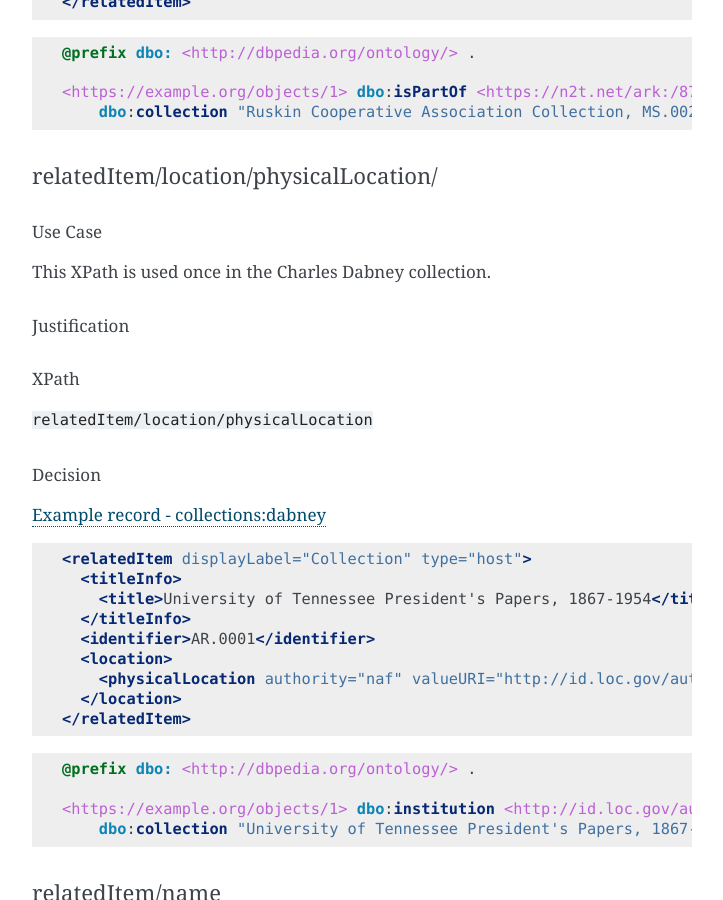
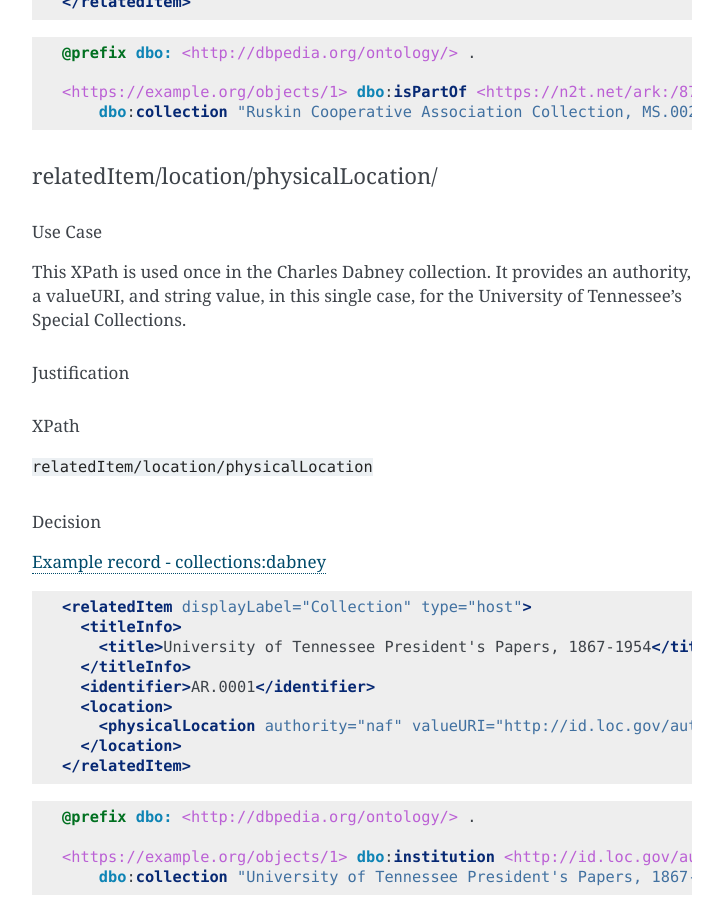
Before and after one commit to UTKcataloging/mods_to_rdf, a Sphinx documentation site: the page built from docs/source/contents/4_draft_mapping.rst, in a window 1280 px wide and 900 px high, scrolled down 52945 px. Shown: the whole window, without its empty margins (388-1111 px from the left). Built offline with Sphinx 7.4.7, drawn with Linux system fonts in a browser that asks for light colours; formulas are drawn with MathJax 3.

Commit message:
Update relatedItem/location/physicalLocation

```diff
--- a/docs/source/contents/4_draft_mapping.rst
+++ b/docs/source/contents/4_draft_mapping.rst
@@ -2465,7 +2465,7 @@
 --------------------------------------
 Use Case
 ^^^^^^^^
-This XPath is used once in the Charles Dabney collection.
+This XPath is used once in the Charles Dabney collection. It provides an authority, a valueURI, and string value, in this single case, for the University of Tennessee's Special Collections.
 
 Justification
 ^^^^^^^^^^^^^
```
